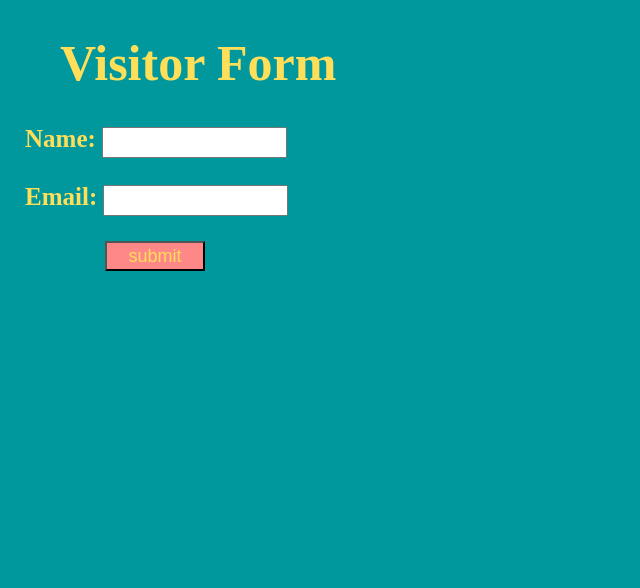
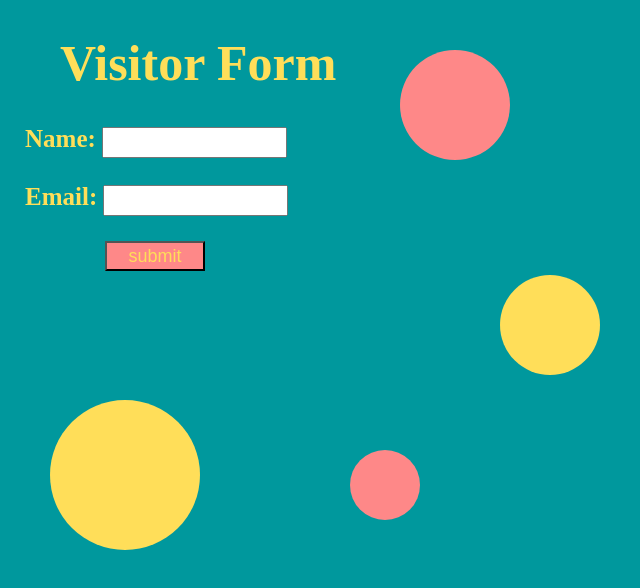
Before and after one commit to aisc07/picasso-inclass-demo, a plain HTML site: page formsubmitted.html in a window 1280 px wide. Shown: the whole page, without its empty margins (0-640 px from the left). Drawn offline with Linux system fonts and the light colour scheme.

Commit message:
added color theme style and circle design  to form

```diff
--- a/formsubmitted.html
+++ b/formsubmitted.html
@@ -11,6 +11,13 @@
     <header class="visitor_title">
         <h1>Visitor Form</h1>
     </header>
+
+    <div class="vcircle">
+    <div class="vcircle vcircle1"></div></div>
+    <div class="vcircle vcircle2"></div></div>
+    <div class="vcircle vcircle3"></div></div>
+    <div class="vcircle vcircle4"></div></div>
+    </div>
 
     <div class="name">
         <strong><label for="name">Name:</label></strong>
--- a/style.css
+++ b/style.css
@@ -79,7 +79,7 @@ body {
 }
 
 .circle6{
-    background-color: #;
+    background-color:#fe8888;
     width: 250px;
     height: 250px;
     top: 500px;
@@ -129,6 +129,12 @@ body {
         border-right:300px solid transparent;
 
     }
+
+.visitor_link{
+    margin-top: 20px;
+    font-size: 20px;
+    text-align: center;
+}
 .visitor_body{
     background-color:#00989D;
     color: #FFDE59;
@@ -166,3 +172,46 @@ body {
     background-color: #fe8888;
     font-size: large;
 }
+
+.vcircle{
+    position: absolute;
+    border-radius: 50%;
+}
+.vcircle1{
+border-radius: 50%;
+width: 100px;
+height: 100px;
+background-color:#FFDE59;
+left: 500px;
+top: 150px;
+z-index: 1;
+}
+
+.vcircle2{
+    border-radius: 50%;
+    width: 110px;
+    height: 110px;
+    background-color:#fe8888;
+    left: 400px;
+    top: 50px;
+    z-index: 1;
+    }
+
+.vcircle3{
+    border-radius: 50%;
+    width: 70px;
+    height: 70px;
+    background-color:#fe8888;
+    left: 350px;
+    top: 450px;
+    z-index: 1;
+    }
+.vcircle4{
+    border-radius: 50%;
+    width: 150px;
+    height: 150px;
+    background-color:#FFDE59;
+    left: 50px;
+    top: 400px;
+    z-index: 1;
+    }
```
Also changed, not shown: index.html (+2 -2 lines).
